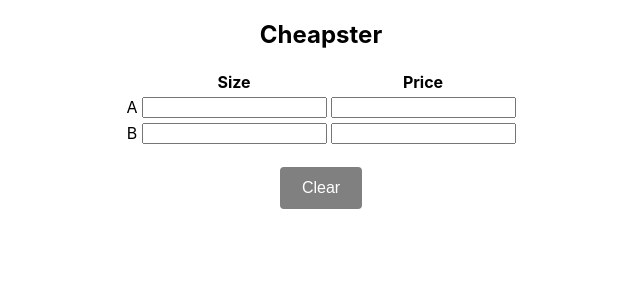
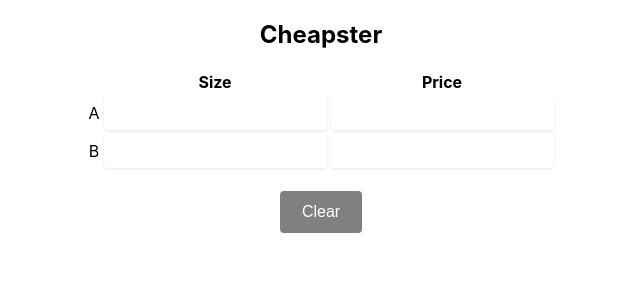
Before and after one commit to nutnarinn/cheapster, a React (Create React App) app: page / in a window 1280 px wide. Shown: the top 300 px of the page, without its empty margins (319-959 px from the left). Built offline with nearby package versions, Linux system fonts and the light colour scheme.

Commit message:
hilight & input box css

```diff
--- a/src/ProductCompare.css
+++ b/src/ProductCompare.css
@@ -2,6 +2,26 @@
     display: flex;
     flex-direction: column;
     align-items: center;
+}
+
+input {
+  border: none;
+  border-radius: 4px;
+  padding: 8px;
+  font-size: 16px;
+  box-shadow: 0px 1px 3px rgba(0, 0, 0, 0.1);
+  transition: box-shadow 0.3s ease-in-out, border-color 0.3s ease-in-out;
+}
+
+input:focus {
+  outline: none;
+  box-shadow: 0px 1px 3px rgba(0, 0, 0, 0.3);
+}
+
+input[type=number]::-webkit-outer-spin-button,
+input[type=number]::-webkit-inner-spin-button {
+  -webkit-appearance: none;
+  margin: 0;
 }
 
 .button-container {
@@ -24,3 +44,8 @@
     border-color: grey;
     color: grey;
 }
+
+.cheaper {
+  background-color: #c4f7a1;
+  transition: background-color 0.3s ease-in-out;
+}
--- a/src/ProductCompare.js
+++ b/src/ProductCompare.js
@@ -48,12 +48,12 @@ function ProductCompare(props) {
           </tr>
         </thead>
         <tbody>
-          <tr>
+          <tr className={product1PricePerUnit < product2PricePerUnit ? 'cheaper' : ''}>
             <td>{product1.name}</td>
             <td><input type="number" value={product1Size} onChange={(e) => setProduct1Size(e.target.value)} /></td>
             <td><input type="number" value={product1Price} onChange={(e) => setProduct1Price(e.target.value)} /></td>
           </tr>
-          <tr>
+          <tr className={product2PricePerUnit < product1PricePerUnit ? 'cheaper' : ''}>
             <td>{product2.name}</td>
             <td><input type="number" value={product2Size} onChange={(e) => setProduct2Size(e.target.value)} /></td>
             <td><input type="number" value={product2Price} onChange={(e) => setProduct2Price(e.target.value)} /></td>
```
